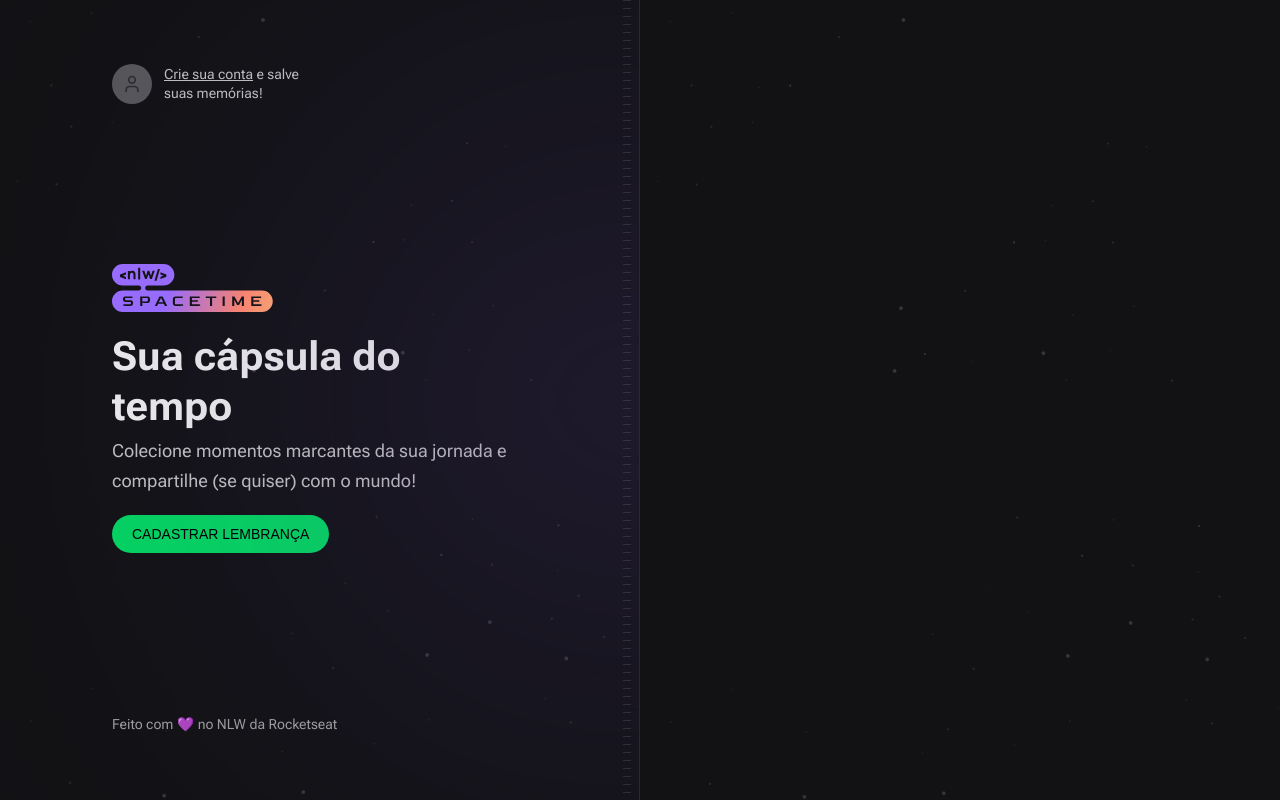
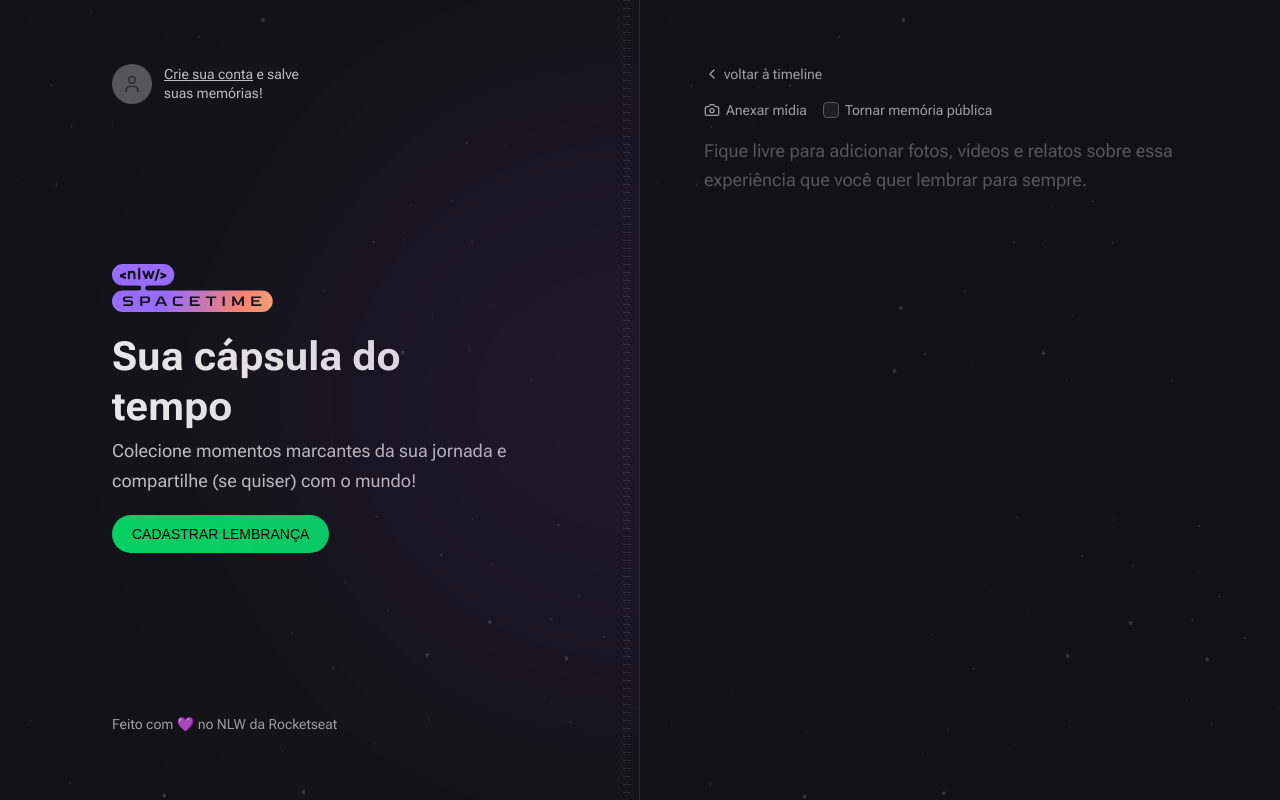
Before and after one commit to thiagorochatr/nlw-spacetime, a Next.js app in the folder web/: page /memories/new in a window 1280 px wide. Built offline with nearby package versions, Linux system fonts and the light colour scheme; no server answers; a web font is replaced by a local one.

Commit message:
página de nova memória

```diff
--- a/web/package.json
+++ b/web/package.json
@@ -27,6 +27,7 @@
   },
   "devDependencies": {
     "@rocketseat/eslint-config": "^1.2.0",
+    "@tailwindcss/forms": "^0.5.3",
     "prettier-plugin-tailwindcss": "^0.3.0"
   }
 }
--- a/web/src/app/memories/new/page.tsx
+++ b/web/src/app/memories/new/page.tsx
@@ -1,3 +1,51 @@
+import { Camera, ChevronLeft } from 'lucide-react'
+import Link from 'next/link'
+
 export default function NewMemory() {
+  return (
+    <div className="flex flex-1 flex-col gap-4">
+      <Link
+        href="/"
+        className="flex items-center gap-1 text-sm text-gray-200 hover:text-gray-100"
+      >
+        <ChevronLeft className="h-4 w-4" />
+        voltar à timeline
+      </Link>
 
+      <form className="flex flex-1 flex-col gap-2">
+        <div className="flex items-center gap-4">
+          <label
+            htmlFor="media"
+            className="flex cursor-pointer items-center gap-1.5 text-sm text-gray-200 hover:text-gray-100"
+          >
+            <Camera className="h-4 w-4" />
+            Anexar mídia
+          </label>
+
+          <label
+            htmlFor="isPublic"
+            className="flex items-center gap-1.5 text-sm text-gray-200 hover:text-gray-100"
+          >
+            <input
+              type="checkbox"
+              name="isPublic"
+              id="isPublic"
+              value="true"
+              className="h-4 w-4 rounded border-gray-400 bg-gray-700 text-purple-500"
+            />
+            Tornar memória pública
+          </label>
+        </div>
+
+        <input type="file" id="media" className="invisible h-0 w-0" />
+
+        <textarea
+          name="content"
+          spellCheck={false}
+          className="w-full flex-1 resize-none rounded border-0 bg-transparent p-0 text-lg leading-relaxed text-gray-100 placeholder:text-gray-400 focus:ring-0"
+          placeholder="Fique livre para adicionar fotos, vídeos e relatos sobre essa experiência que você quer lembrar para sempre."
+        />
+      </form>
+    </div>
+  )
 }
--- a/web/tailwind.config.js
+++ b/web/tailwind.config.js
@@ -88,5 +88,5 @@
       },
     },
   },
-  plugins: [],
+  plugins: [require('@tailwindcss/forms')],
 }
```
Also changed, not shown: 1 other file (tests, documents, lock files or other folders).
